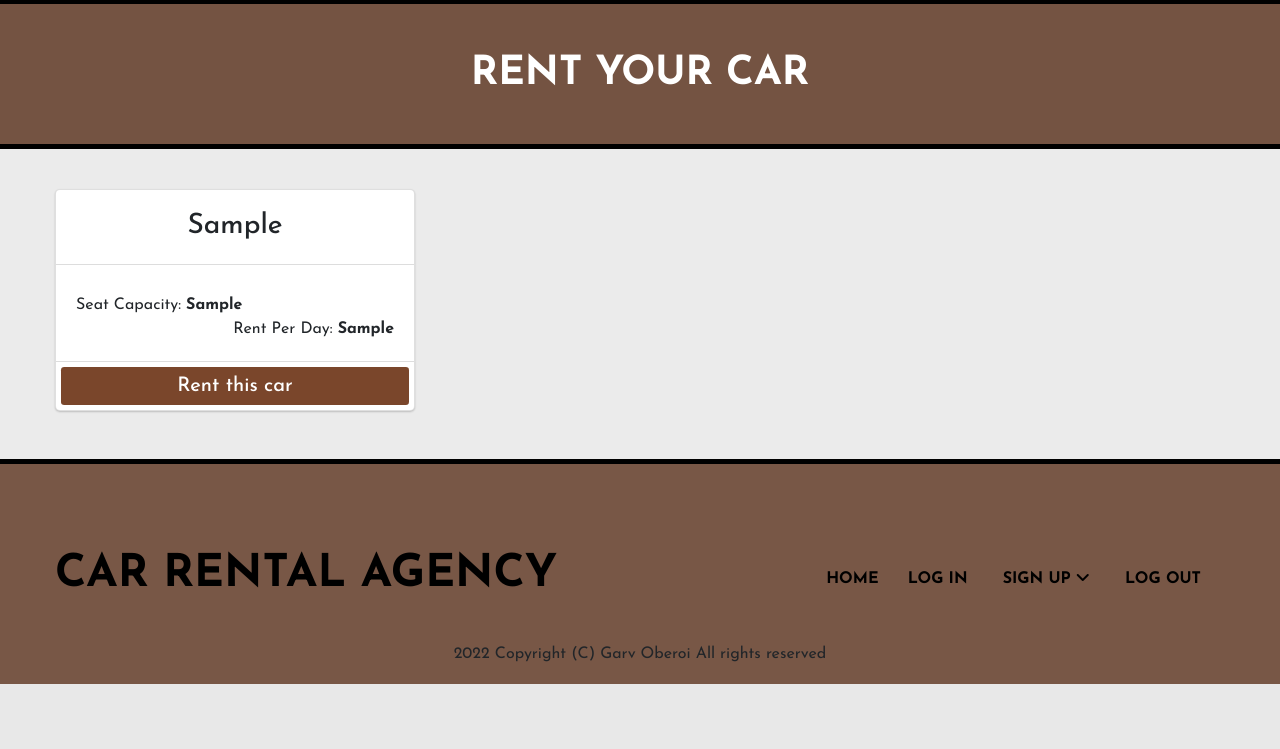
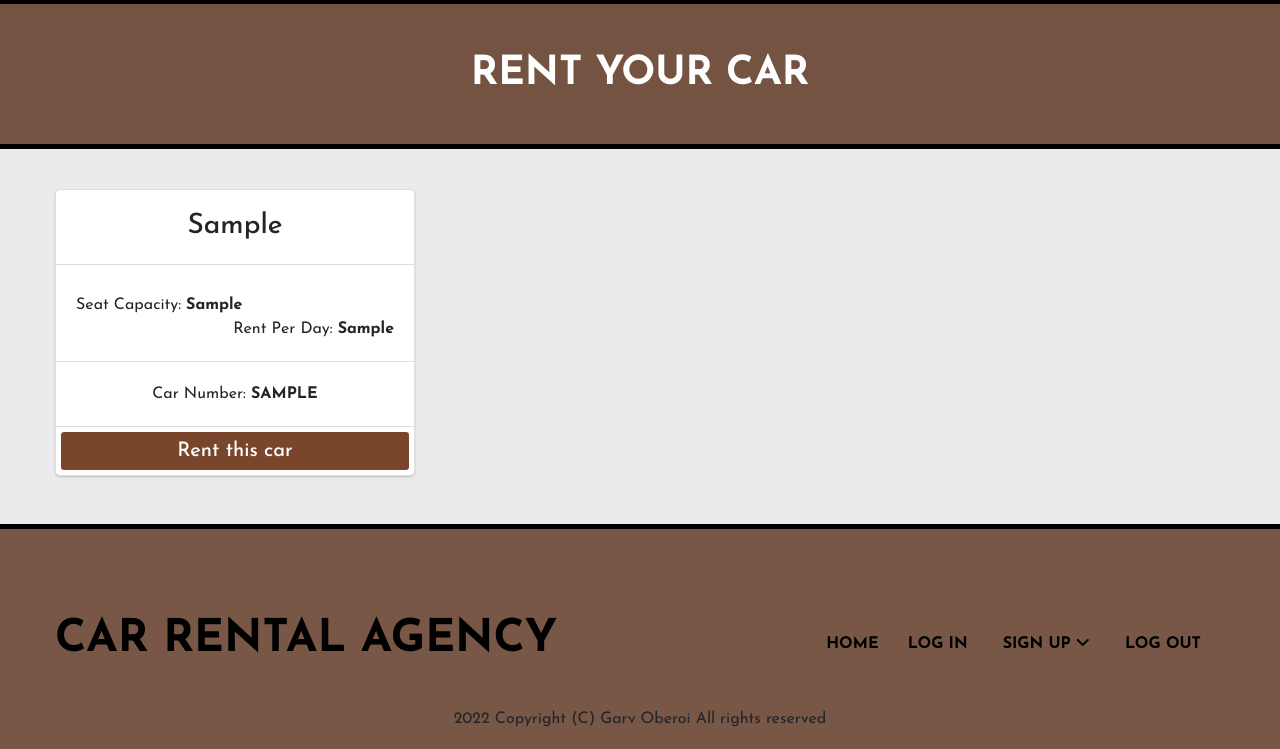
Before and after one commit to garvoberoi/Car-Rental-System, a PHP site: page / in a window 1280 px wide. Shown: the part 451-1200 px from the top of the page. Before the commit the page ends 1135 px from the top, so only its background shows below. Run offline with PHP 8.4, Linux system fonts and the light colour scheme; tables that the repository leaves empty or names only in its code hold one stand-in row (values such as "Sample post"); some libraries are stand-ins or nearby versions.

Commit message:
26 april

```diff
--- a/carrent.css
+++ b/carrent.css
@@ -2,7 +2,7 @@ body{
     margin:0;
     padding:0;
     box-sizing: border-box;
-    font-family: 'Josefin Sans';
+    font-family: 'Josefin Sans', sans-serif;
 }
 a{
     text-decoration: none;
@@ -165,6 +165,11 @@ a{
     padding:20px;
     border-bottom:1px solid rgb(221, 221, 221);
 }
+.card-text3{
+    text-align: center;
+    padding:20px;
+    border-bottom:1px solid rgb(221, 221, 221);
+}
 .card-text2-s{
     float:left;
 }
--- a/index.php
+++ b/index.php
@@ -3,7 +3,7 @@
     $dateErr=false;
     $end_date =$start_date=$start_date1=$end_date1="";
     $available = true;
-    $submit="";
+    $submit=$veh_num="";
     require_once 'connection.php';
     if($_SERVER['REQUEST_METHOD']=='POST'){
         $submit=false;
@@ -172,6 +172,7 @@
                 $num = mysqli_num_rows($result);
                 if($num>0){
                     while($row = mysqli_fetch_assoc($result)){
+                        $veh_num = strtoupper($row['v_num']);
             ?>
             <div class="card">
                 <h3 class="card-text1"><?= $row['v_model'] ?></h3>
@@ -179,6 +180,7 @@
                     <div class="card-text2-s">Seat capacity: <b><?= $row['seat_cap'] ?></b></div>
                     <div class="card-text2-r">Rent per day: <b><?= $row['rent'] ?></b></div>
                 </div>
+                <div class="card-text3">Car Number:<b> <?= $veh_num?></b></div>
                 <button class='book btn btn-sm btn-primary rnt-btn' id="<?= $row['v_id'] ?>">Rent this car</button>
             </div>
             <?php
```
